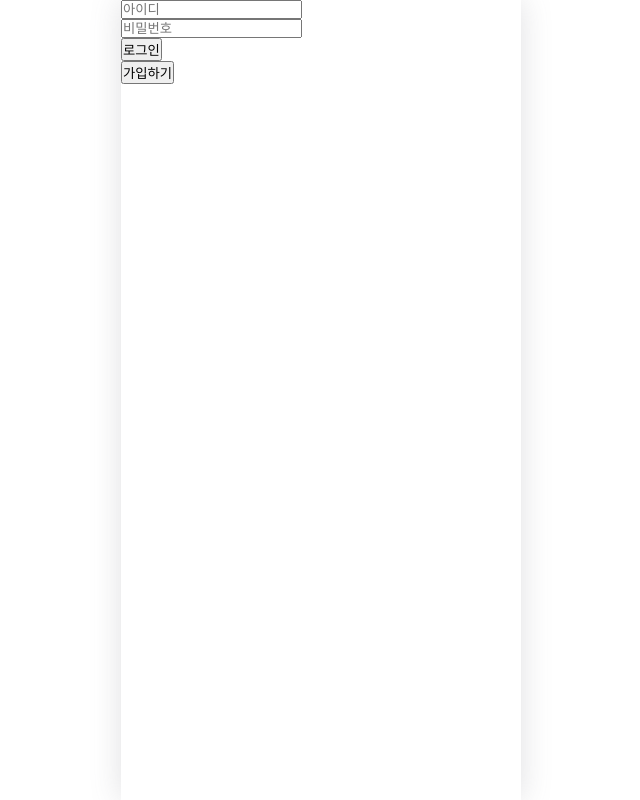
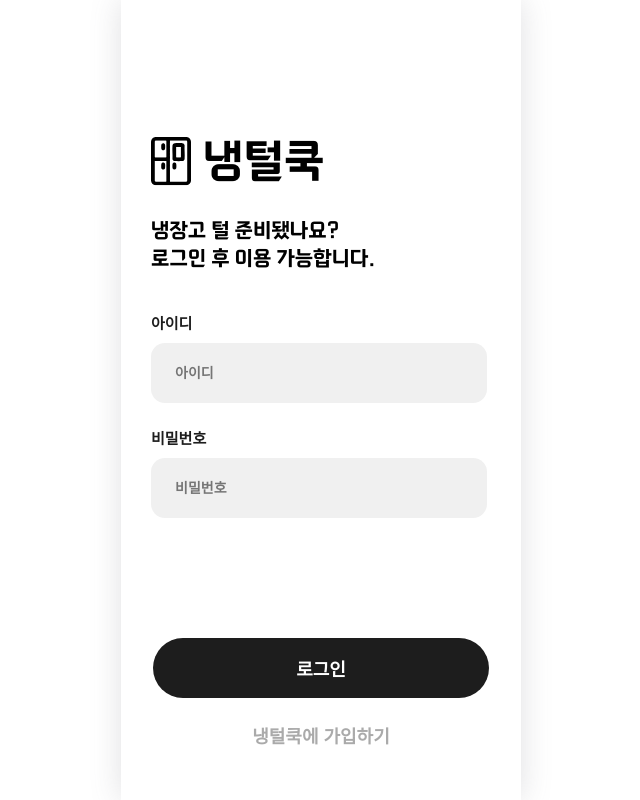
Before and after one commit to TRENDITHON-Omnivore-Team1/NaengTulCook-FE, a React (Vite) app: page /login in a window 1280 px wide. Shown: the whole page, without its empty margins (319-959 px from the left). Built offline with nearby package versions, Linux system fonts and the light colour scheme.

Commit message:
🎨: 로그인 페이지 디자인

```diff
--- a/src/components/common/button/BigButton.jsx
+++ b/src/components/common/button/BigButton.jsx
@@ -14,9 +14,14 @@
   background-color: ${(props) => (props.$isWhiteButton == true ? "#fff" : "#1D1D1D")};
 `;
 
-export default function BigButton({ onClickFn, buttonText = "", $isWhiteButton = false }) {
+export default function BigButton({
+  type = "button",
+  onClickFn,
+  buttonText = "",
+  $isWhiteButton = false,
+}) {
   return (
-    <StyledButton onClick={onClickFn} $isWhiteButton={$isWhiteButton}>
+    <StyledButton type={type} onClick={onClickFn} $isWhiteButton={$isWhiteButton}>
       {buttonText}
     </StyledButton>
   );
--- /dev/null
+++ b/src/components/sign/Sign.style.js
@@ -0,0 +1,57 @@
+import { ColumnCenterCSS } from "@/styles/layouts/Column";
+import styled from "styled-components";
+
+export const BackgroundForm = styled.form`
+  height: 100vh;
+  display: flex;
+  flex-direction: column;
+  justify-content: space-between;
+  align-items: center;
+`;
+export const InputLabel = styled.p`
+  margin: 24px 30px 10px 30px;
+  width: calc(100% - 60px);
+
+  color: ${(props) => (props.$isWhite ? "#FFFFFF" : "#1d1d1d")};
+  ${({ theme }) => theme.fonts.pre_semibold_15}
+`;
+export const StyledSignInput = styled.input`
+  margin: 0 30px;
+  padding: 0 24px;
+  width: calc(100% - 60px);
+  max-width: 336px;
+  height: 60px;
+
+  /* display: flex; */
+
+  color: #1d1d1d;
+  ${({ theme }) => theme.fonts.pre_bold_14}
+
+  border-radius: 14px;
+  border: none;
+  background-color: #f0f0f0;
+`;
+export const ErrorMessage = styled.p`
+  margin: 4px 30px 0 34px;
+  width: calc(100% - 60px);
+
+  color: ${({ theme }) => theme.colors.error};
+  ${({ theme }) => theme.fonts.pre_medium_14};
+`;
+
+export const ButtonContainer = styled.div`
+  margin-bottom: 40px;
+  width: 100%;
+
+  ${ColumnCenterCSS}
+`;
+export const SpanButton = styled.button`
+  margin-top: 12px;
+  padding: 12px 20px;
+
+  border: none;
+  background-color: transparent;
+
+  color: #aaaaaa;
+  ${({ theme }) => theme.fonts.pre_bold_18};
+`;
--- /dev/null
+++ b/src/components/sign/login/Login.jsx
@@ -0,0 +1,75 @@
+import { useForm } from "react-hook-form";
+import { useNavigate } from "react-router-dom";
+import { useState } from "react";
+import { postLogin } from "@/apis/sign/postLogin";
+import * as A from "./Login.style";
+import * as S from "@/components/sign/Sign.style";
+import BigButton from "@/components/common/button/BigButton";
+import logoSvg from "@/assets/splash/logo_login.svg";
+
+export default function Login() {
+  const {
+    register,
+    handleSubmit,
+    formState: { errors },
+  } = useForm();
+  const navigate = useNavigate();
+  const [errorMessage, setErrorMessage] = useState("");
+
+  const onSubmit = async (data) => {
+    try {
+      const userId = await postLogin({
+        body: { userIdentifier: data.id, password: data.password },
+      });
+      localStorage.setItem("userId", userId);
+      // localStorage.setItem("isFirstLogin", true); // 튜토리얼 화면용(정보 추가하는 페이지에)
+      navigate(`/refrigerator`);
+    } catch (error) {
+      setErrorMessage(error.message);
+    }
+  };
+
+  const handleMoveToSignUp = () => {
+    navigate(`/sign-up`);
+  };
+
+  return (
+    <>
+      <S.BackgroundForm onSubmit={handleSubmit(onSubmit)}>
+        <A.InputContainer>
+          <A.LogoTitle>
+            <img src={logoSvg} alt="냉털쿡" />
+            냉털쿡
+          </A.LogoTitle>
+          <A.IntroduceText>
+            냉장고 털 준비됐나요?
+            <br />
+            로그인 후 이용 가능합니다.
+          </A.IntroduceText>
+
+          <S.InputLabel>아이디</S.InputLabel>
+          <S.StyledSignInput
+            type="text"
+            placeholder="아이디"
+            {...register("id", { required: "아이디를 입력해주세요." })}
+          />
+          {errors.id && <S.ErrorMessage>{errors.id.message}</S.ErrorMessage>}
+
+          <S.InputLabel>비밀번호</S.InputLabel>
+          <S.StyledSignInput
+            type="password"
+            placeholder="비밀번호"
+            {...register("password", { required: "비밀번호를 입력해주세요." })}
+          />
+          {errors.password && <S.ErrorMessage>{errors.password.message}</S.ErrorMessage>}
+          {errorMessage && <S.ErrorMessage>{errorMessage}</S.ErrorMessage>}
+        </A.InputContainer>
+
+        <S.ButtonContainer>
+          <BigButton type="submit" buttonText="로그인" />
+          <S.SpanButton onClick={handleMoveToSignUp}>냉털쿡에 가입하기</S.SpanButton>
+        </S.ButtonContainer>
+      </S.BackgroundForm>
+    </>
+  );
+}
--- /dev/null
+++ b/src/components/sign/login/Login.style.jsx
@@ -0,0 +1,22 @@
+import styled from "styled-components";
+
+export const InputContainer = styled.div`
+  margin: calc((100vh - 540px) / 2) 0 0 0;
+  width: 100%;
+`;
+export const LogoTitle = styled.h1`
+  margin: 0 30px 24px 30px;
+  width: calc(100% - 60px);
+
+  display: flex;
+  align-items: center;
+  gap: 12px;
+
+  ${({ theme }) => theme.fonts.gi_regular_44}
+`;
+export const IntroduceText = styled.h4`
+  margin: 0 30px 40px 30px;
+  width: calc(100% - 60px);
+
+  ${({ theme }) => theme.fonts.gi_regular_20}
+`;
--- a/src/components/sign/login/LoginInput.jsx
+++ /dev/null
@@ -1,55 +0,0 @@
-import { useForm } from "react-hook-form";
-import { useNavigate } from "react-router-dom";
-import { useState } from "react";
-import { postLogin } from "@/apis/sign/postLogin";
-
-export default function LoginInput() {
-  const {
-    register,
-    handleSubmit,
-    formState: { errors },
-  } = useForm();
-  const navigate = useNavigate();
-  const [errorMessage, setErrorMessage] = useState("");
-
-  const onSubmit = async (data) => {
-    try {
-      const userId = await postLogin({
-        body: { userIdentifier: data.id, password: data.password },
-      });
-      localStorage.setItem("userId", userId);
-      // localStorage.setItem("isFirstLogin", true); // 튜토리얼 화면용(정보 추가하는 페이지에)
-      navigate(`/refrigerator`);
-    } catch (error) {
-      setErrorMessage(error.message);
-    }
-  };
-
-  const handleMoveToSignUp = () => {
-    navigate(`/sign-up`);
-  };
-
-  return (
-    <>
-      <form onSubmit={handleSubmit(onSubmit)}>
-        <input
-          type="text"
-          placeholder="아이디"
-          {...register("id", { required: "아이디를 입력해주세요." })}
-        />
-        {errors.id && <span style={{ color: "red" }}>{errors.id.message}</span>}
-        <br />
-        <input
-          type="password"
-          placeholder="비밀번호"
-          {...register("password", { required: "비밀번호를 입력해주세요." })}
-        />
-        {errors.password && <span style={{ color: "red" }}>{errors.password.message}</span>}
-        {errorMessage && <span style={{ color: "red" }}>{errorMessage}</span>}
-        <br />
-        <button type="submit">로그인</button>
-      </form>
-      <button onClick={handleMoveToSignUp}>가입하기</button>
-    </>
-  );
-}
--- a/src/components/sign/sign-up/SignUpInput.jsx
+++ b/src/components/sign/sign-up/SignUp.jsx
@@ -5,7 +5,7 @@
 import { postSignUp } from "@/apis/sign/postSignUp";
 import { useState } from "react";
 
-export default function SignUpInput() {
+export default function SignUp() {
   const schema = yup.object({
     id: yup.string().required("아이디를 반드시 입력해주세요."),
     password: yup
--- a/src/components/sign/splash/Landing.jsx
+++ b/src/components/sign/splash/Landing.jsx
@@ -1,4 +1,5 @@
 import { useNavigate } from "react-router-dom";
+import * as S from "@/components/sign/Sign.style";
 import * as A from "./Splash.style";
 import BigButton from "@/components/common/button/BigButton";
 import landingPng from "@/assets/splash/img_landing.png";
@@ -30,7 +31,7 @@
             buttonText="로그인"
             $isWhiteButton={true}
           />
-          <A.SignUpButton onClick={() => handleMoveToPage("sign-up")}>가입하기</A.SignUpButton>
+          <S.SpanButton onClick={() => handleMoveToPage("sign-up")}>가입하기</S.SpanButton>
         </A.ContentContainer>
       </A.CompContainer>
     </>
--- a/src/components/sign/splash/Splash.style.js
+++ b/src/components/sign/splash/Splash.style.js
@@ -19,6 +19,7 @@
   top: calc(-100vh);
   width: 100%;
   height: 100vh;
+  padding-bottom: 52px;
 
   display: flex;
   flex-direction: column;
@@ -48,13 +49,3 @@
   ${({ theme }) => theme.fonts.pre_bold_26};
   line-height: 35px;
 `;
-export const SignUpButton = styled.button`
-  margin: 12px 0 52px 0;
-  padding: 12px;
-
-  border: none;
-  background-color: transparent;
-
-  color: #aaaaaa;
-  ${({ theme }) => theme.fonts.pre_bold_18};
-`;
--- a/src/pages/LoginPage.jsx
+++ b/src/pages/LoginPage.jsx
@@ -1,9 +1,9 @@
-import LoginInput from "@/components/sign/login/LoginInput";
+import Login from "@/components/sign/login/Login";
 
 export default function LoginPage() {
   return (
     <>
-      <LoginInput />
+      <Login />
     </>
   );
 }
--- a/src/pages/SignUpPage.jsx
+++ b/src/pages/SignUpPage.jsx
@@ -1,9 +1,9 @@
-import SignUpInput from "@/components/sign/sign-up/SignUpInput";
+import SignUp from "@/components/sign/sign-up/SignUp";
 
 export default function SignUpPage() {
   return (
     <>
-      <SignUpInput />
+      <SignUp />
     </>
   );
 }
--- a/src/styles/theme.jsx
+++ b/src/styles/theme.jsx
@@ -29,7 +29,7 @@
     bg_yellow: "#FCF3E5",
     // green: "#00EA1F",
 
-    error: "#FC3200",
+    error: "#FC0000",
 
     primary: "#1D1D1D", // 메인 색상
     secondary: "#FFF", // 서브 색상
@@ -42,7 +42,9 @@
     pre_semibold_13: FONT({ family: "Pretendard", weight: 600, size: 13 }),
     pre_medium_14: FONT({ family: "Pretendard", weight: 500, size: 14 }),
     pre_semibold_14: FONT({ family: "Pretendard", weight: 600, size: 14 }),
+    pre_bold_14: FONT({ family: "Pretendard", weight: 700, size: 14 }),
     pre_medium_16: FONT({ family: "Pretendard", weight: 500, size: 16 }),
+    pre_semibold_15: FONT({ family: "Pretendard", weight: 600, size: 15 }),
     pre_semibold_16: FONT({ family: "Pretendard", weight: 600, size: 16 }),
     pre_semibold_18: FONT({ family: "Pretendard", weight: 600, size: 18 }),
     pre_bold_18: FONT({ family: "Pretendard", weight: 700, size: 18 }),
@@ -56,6 +58,7 @@
     gi_regular_20: FONT({ family: "Giants", weight: 400, size: 20 }),
     gi_bold_20: FONT({ family: "Giants", weight: 700, size: 20 }),
     gi_bold_22: FONT({ family: "Giants", weight: 700, size: 22 }),
+    gi_regular_44: FONT({ family: "Giants", weight: 400, size: 44 }),
 
     ws_semibold_20: FONT({ family: "WorkSans", weight: 600, size: 20 }),
   },
```
Also changed, not shown: src/assets/splash/logo_login.svg (added).
